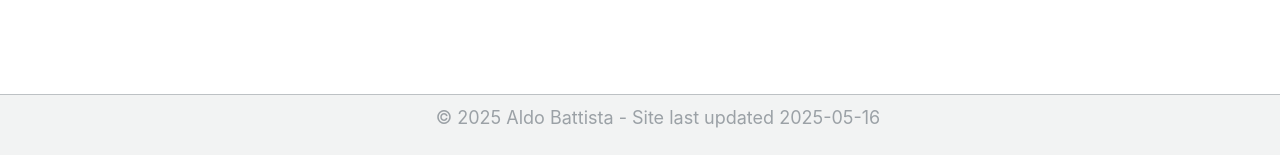
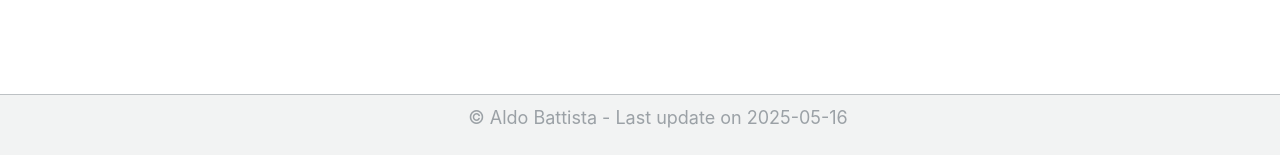
Before and after one commit to aldobattista/aldobattista.github.io, a Jekyll site: the page built from _pages/about.md, in a window 1280 px wide. Shown: the part 742-897 px from the top of the page. Built offline with Jekyll 4.4.1, drawn with Linux system fonts in a browser that asks for light colours; some web fonts are replaced.

Commit message:
Customized personal site

```diff
--- a/_includes/footer.html
+++ b/_includes/footer.html
@@ -1,7 +1,7 @@
 <footer class="page__footer">
   <div class="page__footer-inner" style="text-align: center; padding: 0.5em 0;">
     <p style="margin: 0;">
-      &copy; {{ site.time | date: '%Y' }} Aldo Battista - Site last updated {{ "now" | date: "%Y-%m-%d" }}
+      &copy; Aldo Battista - Last update on {{ "now" | date: "%Y-%m-%d" }}
     </p>
   </div>
 </footer>
```
Also changed, not shown: 3 other files.
